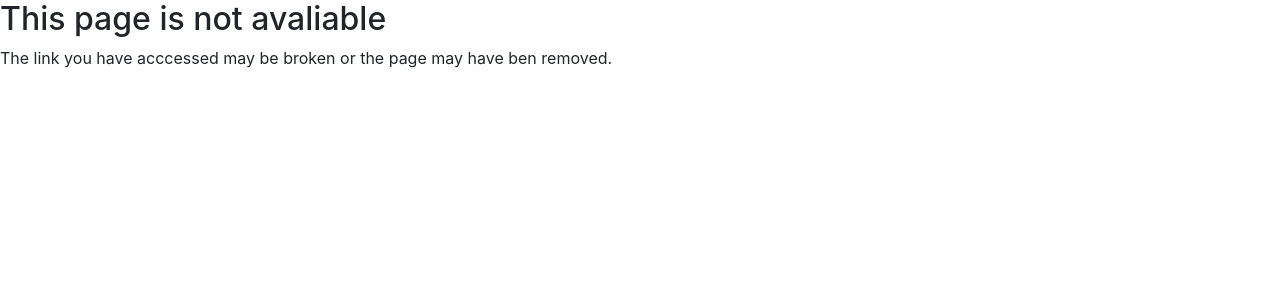
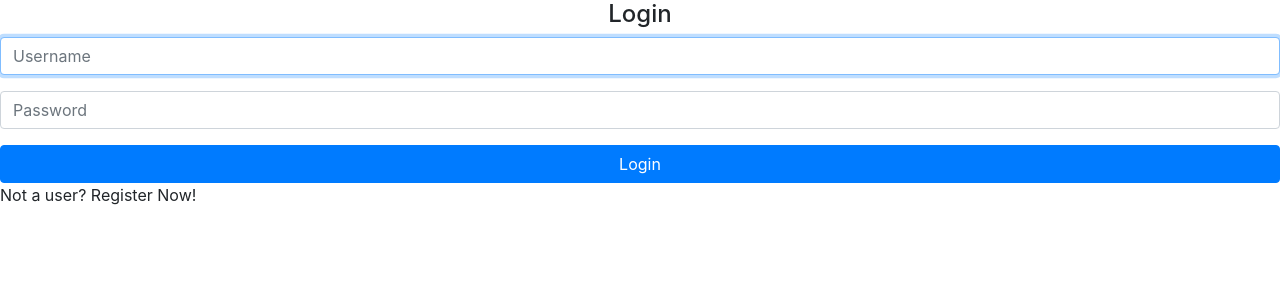
Before and after one commit to marcostmunhoz/alurapic, an Angular app: page / in a window 1280 px wide. Shown: the top 300 px of the page. Built offline with nearby package versions, Linux system fonts and the light colour scheme.

Commit message:
feat: 🎸 Implementa base do signin component

```diff
--- a/src/app/app.module.ts
+++ b/src/app/app.module.ts
@@ -6,6 +6,7 @@
 import { PhotoListModule } from './photos/photo-list/photo-list.module';
 import { PhotoFormModule } from './photos/photo-form/photo-form.module';
 import { ErrorsModule } from './errors/errors.module';
+import { HomeModule } from './home/home.module';
 
 @NgModule({
   declarations: [
@@ -16,6 +17,7 @@
     PhotoListModule,
     PhotoFormModule,
     ErrorsModule,
+    HomeModule,
     AppRoutingModule,
   ],
   providers: [],
--- a/src/app/app.routing.module.ts
+++ b/src/app/app.routing.module.ts
@@ -5,8 +5,13 @@
 import { PhotoFormComponent } from './photos/photo-form/photo-form.component';
 import { NotFoundComponent } from './errors/not-found/not-found.component';
 import { PhotoListResolver } from './photos/photo-list/photos-list.resolver';
+import { SigninComponent } from './home/signin/signin.component';
 
 const routes : Routes = [
+  {
+    path: '',
+    component: SigninComponent,
+  },
   {
     path: 'user/:username/photos',
     component: PhotoListComponent,
--- /dev/null
+++ b/src/app/home/signin/signin.component.html
@@ -0,0 +1,19 @@
+<h4 class="text-center">Login</h4>
+
+<form class="form-mt-4">
+  <div class="form-group">
+    <input
+      class="form-control"
+      placeholder="Username"
+      autofocus>
+  </div>
+  <div class="form-group">
+    <input
+      type="password"
+      class="form-control"
+      placeholder="Password">
+  </div>
+  <button type="submit" class="btn btn-primary btn-block">Login</button>
+</form>
+
+<p>Not a user? <a>Register Now!</a></p>
--- /dev/null
+++ b/src/app/home/signin/signin.component.ts
@@ -0,0 +1,13 @@
+import { Component, OnInit } from '@angular/core';
+
+@Component({
+  templateUrl: './signin.component.html',
+  styleUrls: ['./signin.component.css']
+})
+export class SigninComponent implements OnInit {
+  constructor() { }
+
+  ngOnInit() {
+
+  }
+}
```
Also changed, not shown: src/app/home/home.module.ts (added, +13 -0 lines), src/app/home/signin/signin.component.css (added), 2 other files (tests, documents, lock files or other folders).
